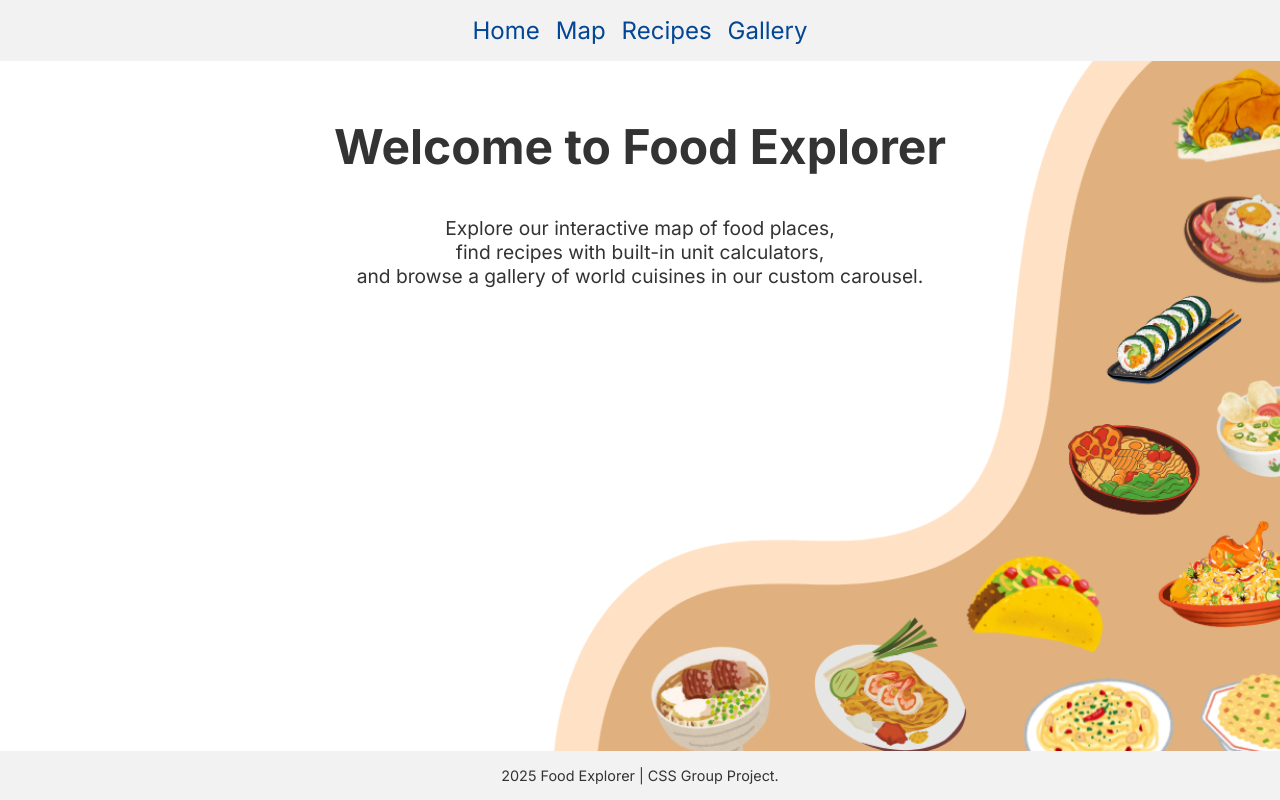
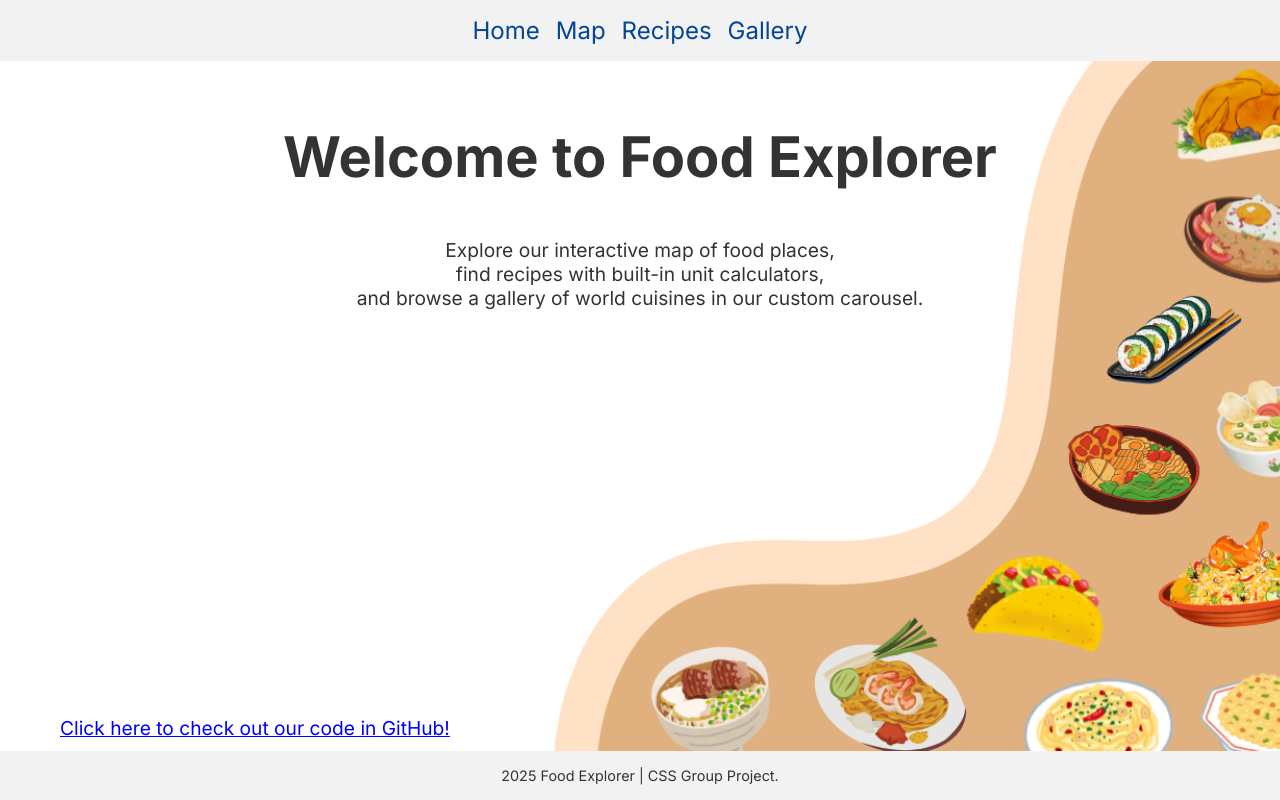
Before and after one commit to King-Dhush/CSS-FINAL-ASSIGNMENT, a Next.js app in the folder Food Explorer/: page / in a window 1280 px wide. Built offline with nearby package versions, Linux system fonts and the light colour scheme.

Commit message:
Update page.jsx

```diff
--- a/Food Explorer/app/page.jsx
+++ b/Food Explorer/app/page.jsx
@@ -2,11 +2,26 @@
 export default function Home() {
   return (
     <section>
-      <h1 style={{ fontSize: '3rem' }}>Welcome to Food Explorer</h1>
+      <h1 style={{ fontSize: '3.5rem' }}>Welcome to Food Explorer</h1>
       <p>
         Explore our interactive map of food places,
         <br />find recipes with built-in unit calculators,
         <br />and browse a gallery of world cuisines in our custom carousel.
+        <br />
+        <a
+        href="https://github.com/King-Dhush/CSS-FINAL-ASSIGNMENT"
+        target="_blank"
+        rel="noopener noreferrer"
+        style={{
+          position: 'absolute',
+          bottom: '60px',
+          left: '60px',
+          color: 'blue',
+          textDecoration: 'underline',
+        }}
+      >
+        Click here to check out our code in GitHub!
+      </a>
       </p>
     </section>
   );
```
